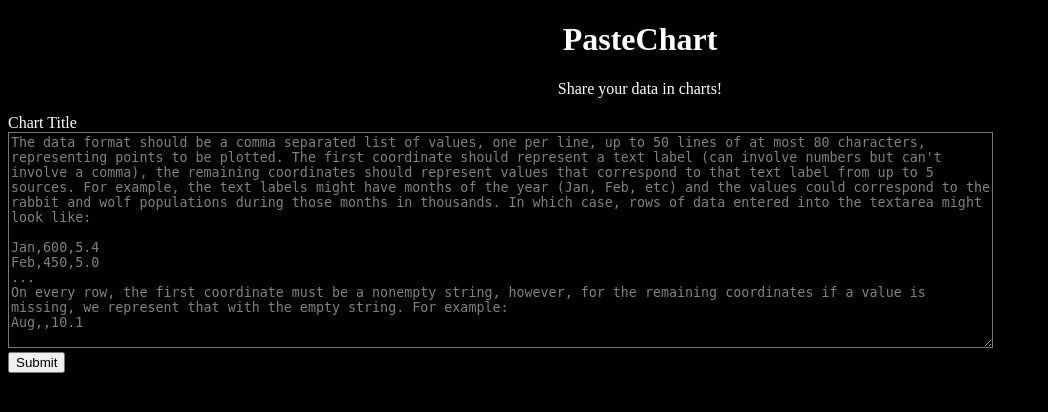
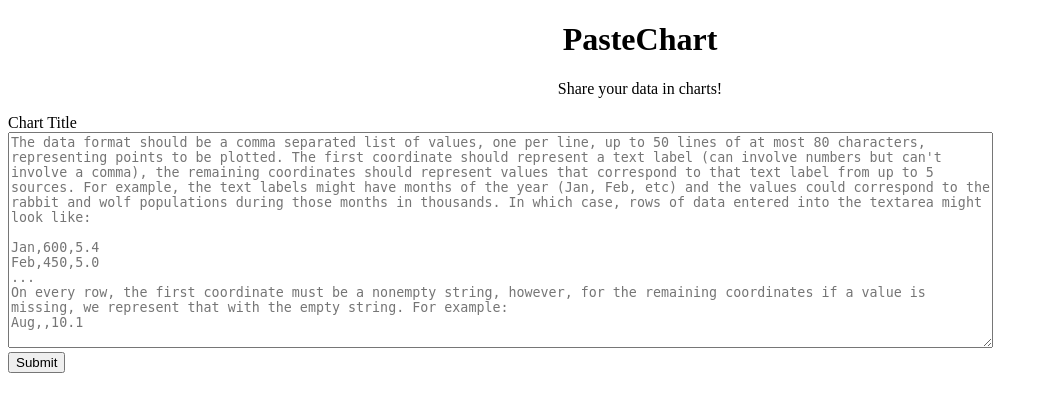
Before and after one commit to Opoof/CS174_HW4, a PHP site: page / in a window 1280 px wide. Shown: the top 412 px of the page, without its empty margins (0-1048 px from the left). Run offline with PHP 8.4, Linux system fonts and the light colour scheme.

Commit message:
Undid dark mode

```diff
--- a/index.php
+++ b/index.php
@@ -1,6 +1,7 @@
 <?php
 require_once("src/controllers/LandingController.php");
 require_once("src/controllers/GraphController.php");
+
 
 if(isset($_REQUEST["submit"])){
 	$controller = new GraphController();
--- a/src/styles/style.css
+++ b/src/styles/style.css
@@ -1,15 +1,3 @@
 .header{
 	text-align: CENTER;
 }
-body{
-	background-color: BLACK;
-}
-h1, p, label{
-	color: WHITE;
-}
-textarea {
-	background-color: BLACK;
-}
-::-webkit-input-placeholder {
-    color: #808080;
-}
```
